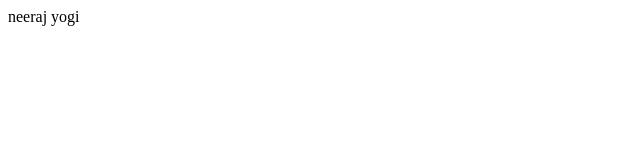
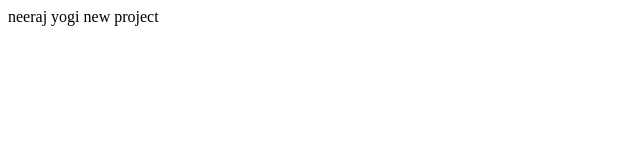
Before and after one commit to neeraj9595/Demo, a plain HTML site: page index.html in a window 1280 px wide. Shown: the whole page, without its empty margins (0-640 px from the left). Drawn offline with Linux system fonts and the light colour scheme.

Commit message:
new project

```diff
--- a/index.html
+++ b/index.html
@@ -1 +1 @@
-<p>neeraj yogi</p>
+<p>neeraj yogi new project</p>
```
